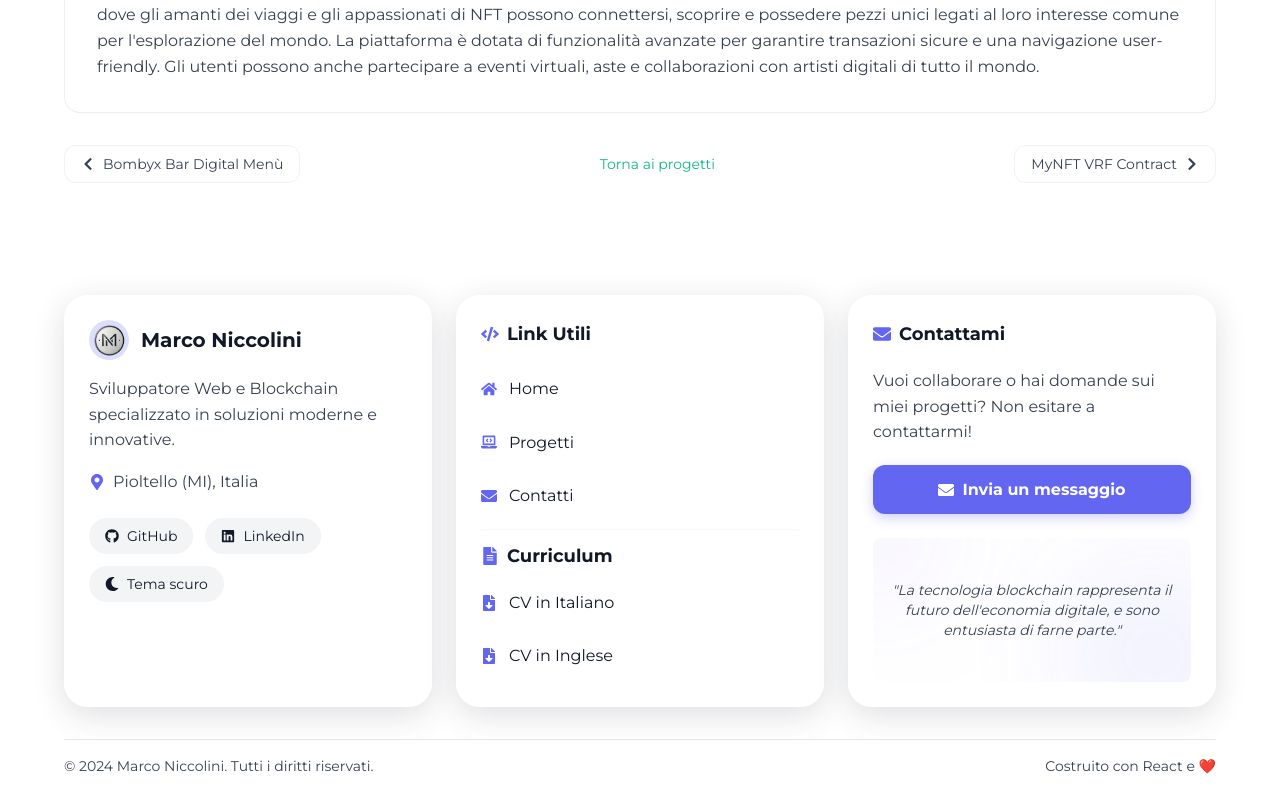
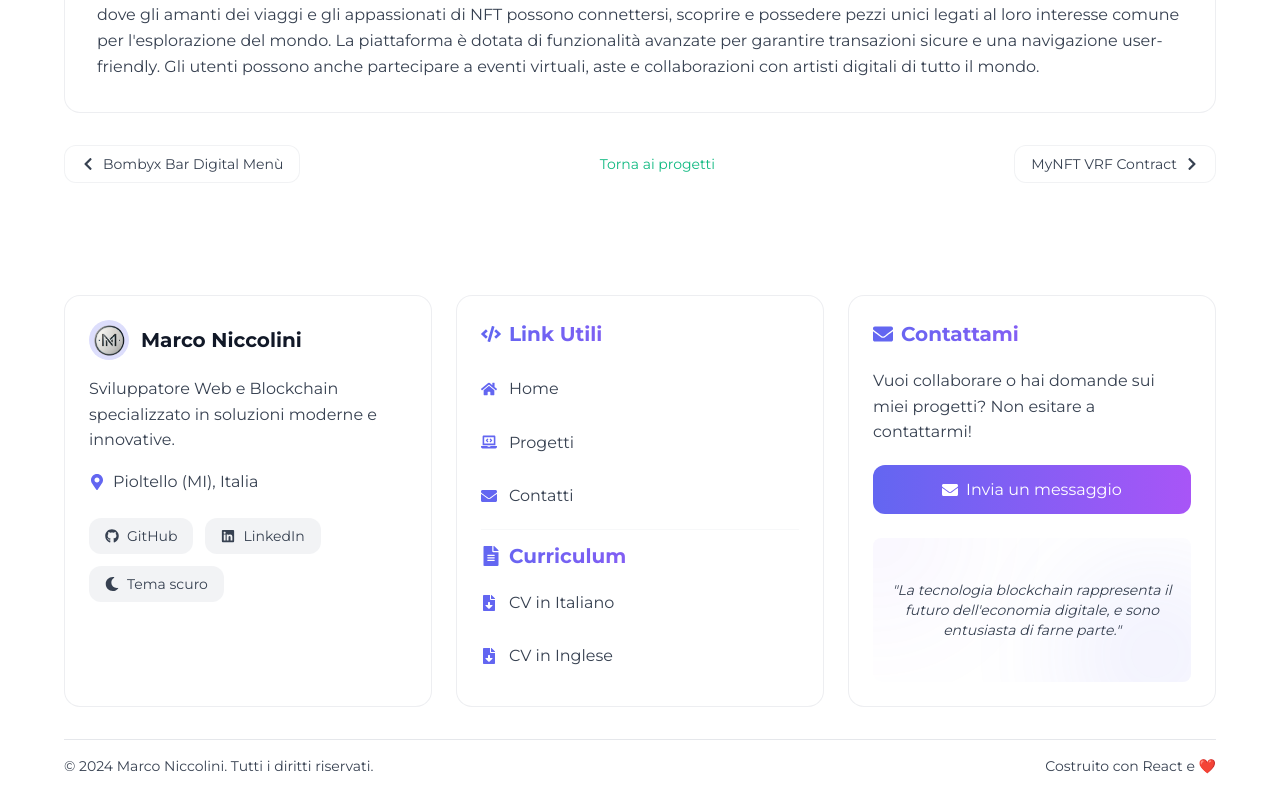
Before and after one commit to Nicco6598/MN-Portfolio, a React (Create React App) app: page /projects/1 in a window 1280 px wide. Shown: the part 1561-2361 px from the top of the page. Built offline with nearby package versions, Linux system fonts and the light colour scheme.

Commit message:
refactor(Footer): update styling and CV file references
- Replace glassmorphism with backdrop-blur for modern look
- Update CV file names and paths to new format
- Improve button and link styling with indigo/purple gradient
- Enhance visual hierarchy with gradient text headings

```diff
--- a/src/components/Footer.tsx
+++ b/src/components/Footer.tsx
@@ -83,13 +83,13 @@ const Footer: React.FC = () => {
   const cvLinks = [
     {
       name: "CV in Italiano",
-      url: "/assets/cv/Marco_Niccolini_CV(IT).pdf",
-      downloadName: "Marco_Niccolini_CV_IT.pdf"
+      url: "/assets/cv/CV_Marco_Niccolini(IT).pdf",
+      downloadName: "CV_Marco_Niccolini_IT.pdf"
     },
     {
       name: "CV in Inglese",
-      url: "/assets/cv/Marco_Niccolini_CV(ENG).pdf",
-      downloadName: "Marco_Niccolini_CV_ENG.pdf"
+      url: "/assets/cv/CV_Marco_Niccolini(EN).pdf",
+      downloadName: "CV_Marco_Niccolini_EN.pdf"
     }
   ];
 
@@ -106,7 +106,7 @@ const Footer: React.FC = () => {
       <div className="grid grid-cols-1 md:grid-cols-12 gap-6">
         {/* Sezione info principale */}
         <motion.div
-          className={`md:col-span-4 glassmorphism rounded-2xl p-6 ${theme === 'dark' ? 'border border-gray-800' : 'border border-gray-200'}`}
+          className={`md:col-span-4 rounded-2xl backdrop-blur-xl border p-6 ${theme === 'dark' ? 'bg-gray-800/30 border-gray-700/40' : 'bg-white/30 border-gray-300/40'}`}
           variants={itemVariants}
         >
           <Link to="/" className="flex items-center space-x-3 mb-4">
@@ -154,10 +154,10 @@ const Footer: React.FC = () => {
                 href={link.url}
                 target="_blank"
                 rel="noopener noreferrer"
-                className={`flex items-center gap-2 px-4 py-2 rounded-full text-sm transition-colors ${
+                className={`flex items-center gap-2 px-4 py-2 rounded-xl text-sm transition-all duration-200 ${
                   theme === 'dark'
-                    ? 'bg-gray-800 hover:bg-accent hover:text-white'
-                    : 'bg-gray-100 hover:bg-accent hover:text-white'
+                    ? 'bg-gray-700/50 hover:bg-indigo-500 text-white hover:shadow-lg'
+                    : 'bg-gray-200/50 hover:bg-indigo-500 text-gray-700 hover:text-white hover:shadow-lg'
                 }`}
                 variants={socialIconVariants}
                 whileHover="hover"
@@ -169,10 +169,10 @@ const Footer: React.FC = () => {
 
             <motion.button
               onClick={toggleTheme}
-              className={`flex items-center gap-2 px-4 py-2 rounded-full text-sm transition-colors ${
+              className={`flex items-center gap-2 px-4 py-2 rounded-xl text-sm transition-all duration-200 ${
                 theme === 'dark'
-                  ? 'bg-gray-800 hover:bg-accent hover:text-white'
-                  : 'bg-gray-100 hover:bg-accent hover:text-white'
+                  ? 'bg-gray-700/50 hover:bg-indigo-500 text-white hover:shadow-lg'
+                  : 'bg-gray-200/50 hover:bg-indigo-500 text-gray-700 hover:text-white hover:shadow-lg'
               }`}
               variants={socialIconVariants}
               whileHover="hover"
@@ -186,11 +186,11 @@ const Footer: React.FC = () => {
 
         {/* Navigazione */}
         <motion.div
-          className={`md:col-span-4 glassmorphism rounded-2xl p-6 ${theme === 'dark' ? 'border border-gray-800' : 'border border-gray-200'}`}
+          className={`md:col-span-4 rounded-2xl backdrop-blur-xl border p-6 ${theme === 'dark' ? 'bg-gray-800/30 border-gray-700/40' : 'bg-white/30 border-gray-300/40'}`}
           variants={itemVariants}
         >
-          <h3 className="text-lg font-bold mb-5 flex items-center gap-2">
-            <FaCode className="text-accent" />
+          <h3 className="text-xl font-bold mb-5 flex items-center gap-2 bg-gradient-to-r from-indigo-500 to-purple-500 bg-clip-text text-transparent">
+            <FaCode className="text-indigo-500" />
             <span>Link Utili</span>
           </h3>
 
@@ -205,7 +205,7 @@ const Footer: React.FC = () => {
               >
                 <Link
                   to={link.path}
-                  className="flex items-center gap-3 py-2 hover:text-accent transition-colors"
+                  className="flex items-center gap-3 py-2 text-secondary hover:text-indigo-500 transition-colors duration-200"
                 >
                   <span className="text-accent">{link.icon}</span>
                   <span>{link.name}</span>
@@ -217,10 +217,10 @@ const Footer: React.FC = () => {
             <div className="border-b border-gray-200 dark:border-gray-700 opacity-30 my-4"></div>
 
             <motion.h3
-              className="text-lg font-bold mb-4 flex items-center gap-2"
+              className="text-xl font-bold mb-4 flex items-center gap-2 bg-gradient-to-r from-indigo-500 to-purple-500 bg-clip-text text-transparent"
               variants={itemVariants}
             >
-              <FaFileAlt className="text-accent" />
+              <FaFileAlt className="text-indigo-500" />
               <span>Curriculum</span>
             </motion.h3>
 
@@ -237,7 +237,7 @@ const Footer: React.FC = () => {
                   target="_blank"
                   rel="noopener noreferrer"
                   download={link.downloadName}
-                  className="flex items-center gap-3 py-2 hover:text-accent transition-colors"
+                  className="flex items-center gap-3 py-2 text-secondary hover:text-indigo-500 transition-colors duration-200"
                 >
                   <span className="text-accent"><FaFileDownload /></span>
                   <span>{link.name}</span>
@@ -249,11 +249,11 @@ const Footer: React.FC = () => {
 
         {/* Newsletter/Contatto */}
         <motion.div
-          className={`md:col-span-4 glassmorphism rounded-2xl p-6 ${theme === 'dark' ? 'border border-gray-800' : 'border border-gray-200'}`}
+          className={`md:col-span-4 rounded-2xl backdrop-blur-xl border p-6 ${theme === 'dark' ? 'bg-gray-800/30 border-gray-700/40' : 'bg-white/30 border-gray-300/40'}`}
           variants={itemVariants}
         >
-          <h3 className="text-lg font-bold mb-5 flex items-center gap-2">
-            <FaEnvelope className="text-accent" />
+          <h3 className="text-xl font-bold mb-5 flex items-center gap-2 bg-gradient-to-r from-indigo-500 to-purple-500 bg-clip-text text-transparent">
+            <FaEnvelope className="text-indigo-500" />
             <span>Contattami</span>
           </h3>
 
@@ -263,7 +263,7 @@ const Footer: React.FC = () => {
 
           <Link
             to="/contact"
-            className="btn btn-primary w-full flex items-center justify-center gap-2 py-3"
+            className="w-full flex items-center justify-center gap-2 py-3 px-4 rounded-xl bg-gradient-to-r from-indigo-500 to-purple-500 text-white font-medium hover:shadow-lg transition-all duration-200 transform hover:scale-105"
           >
             <FaEnvelope />
             <span>Invia un messaggio</span>
```
